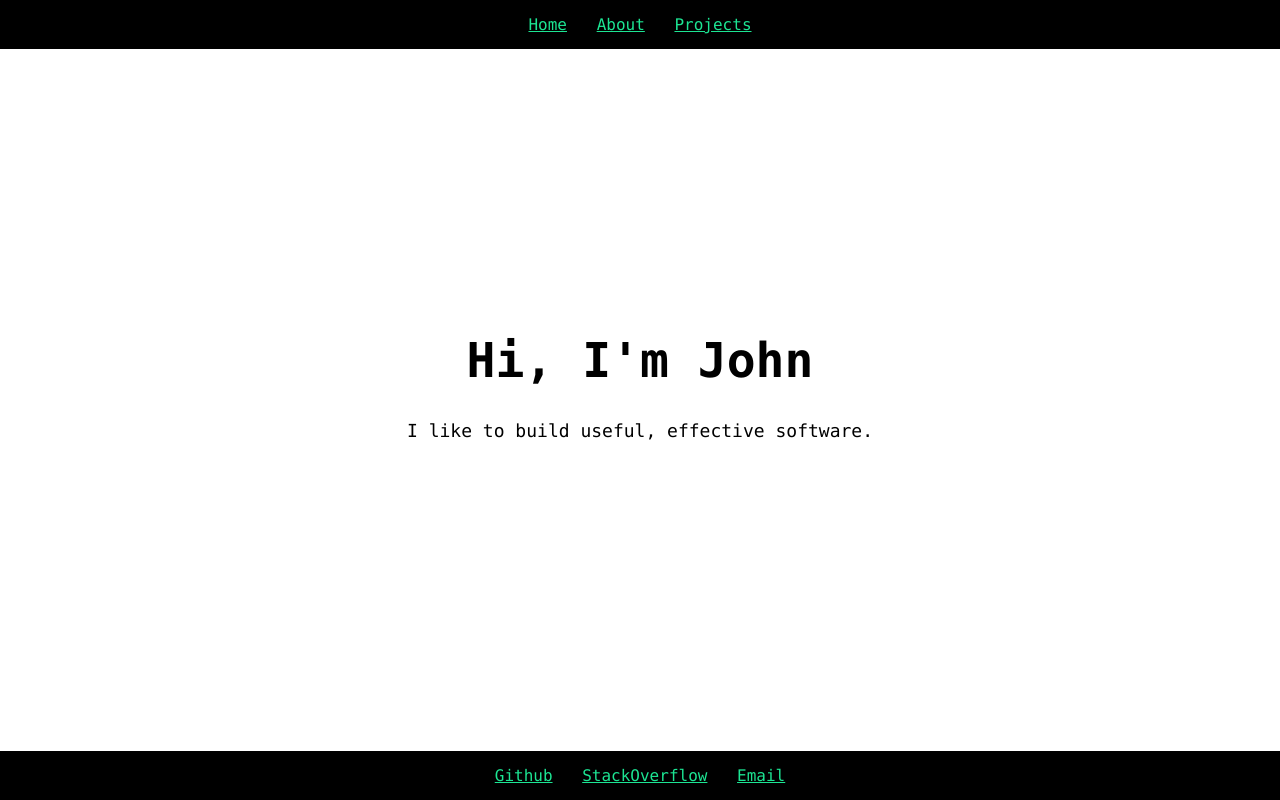
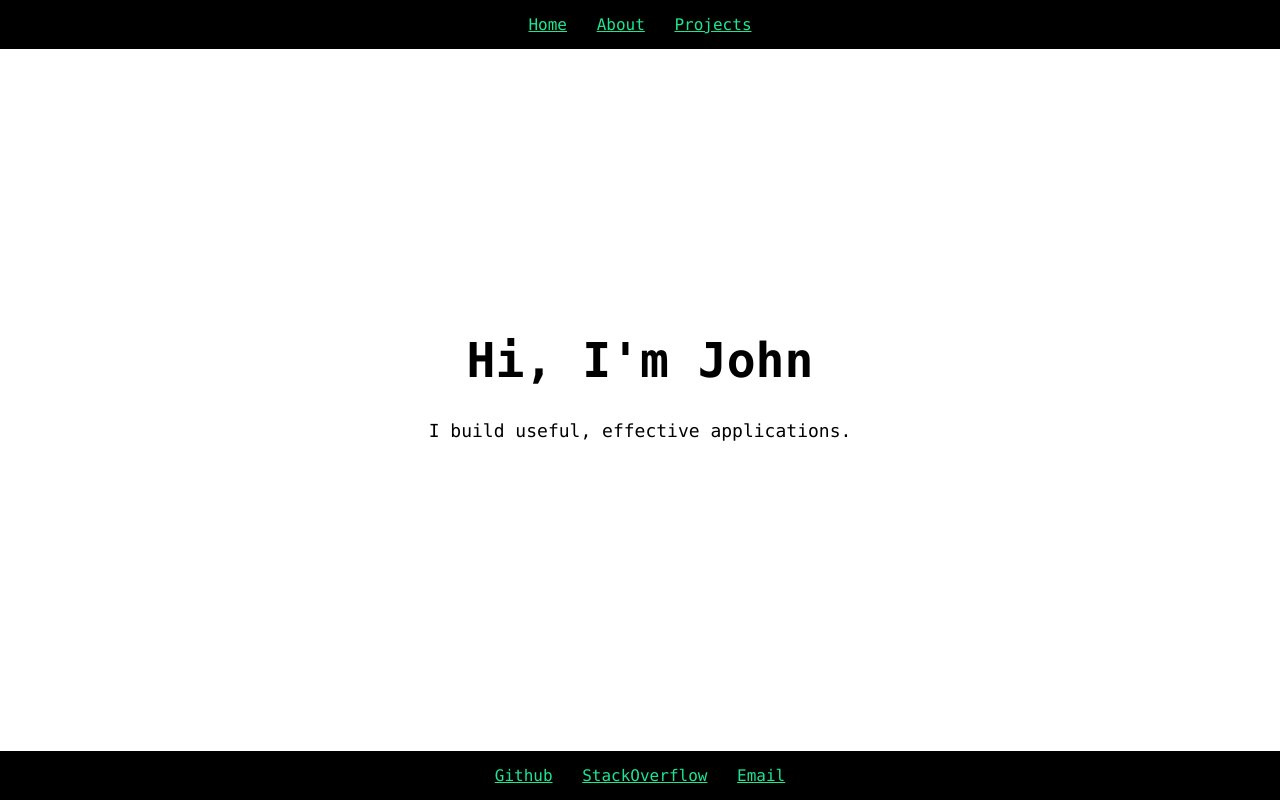
Before and after one commit to jblakeman/jblakeman.github.io, a plain HTML site: page index.html in a window 1280 px wide. Drawn offline with Linux system fonts and the light colour scheme.

Commit message:
Change welcome description

```diff
--- a/index.html
+++ b/index.html
@@ -11,7 +11,7 @@
         </header>
         <main>
             <h1>Hi, I'm John</h1>
-            <p>I like to build useful, effective software.</p>
+            <p>I build useful, effective applications.</p>
         </main>
     <footer>
         <a href="https://github.com/jblakeman">Github</a>
```
